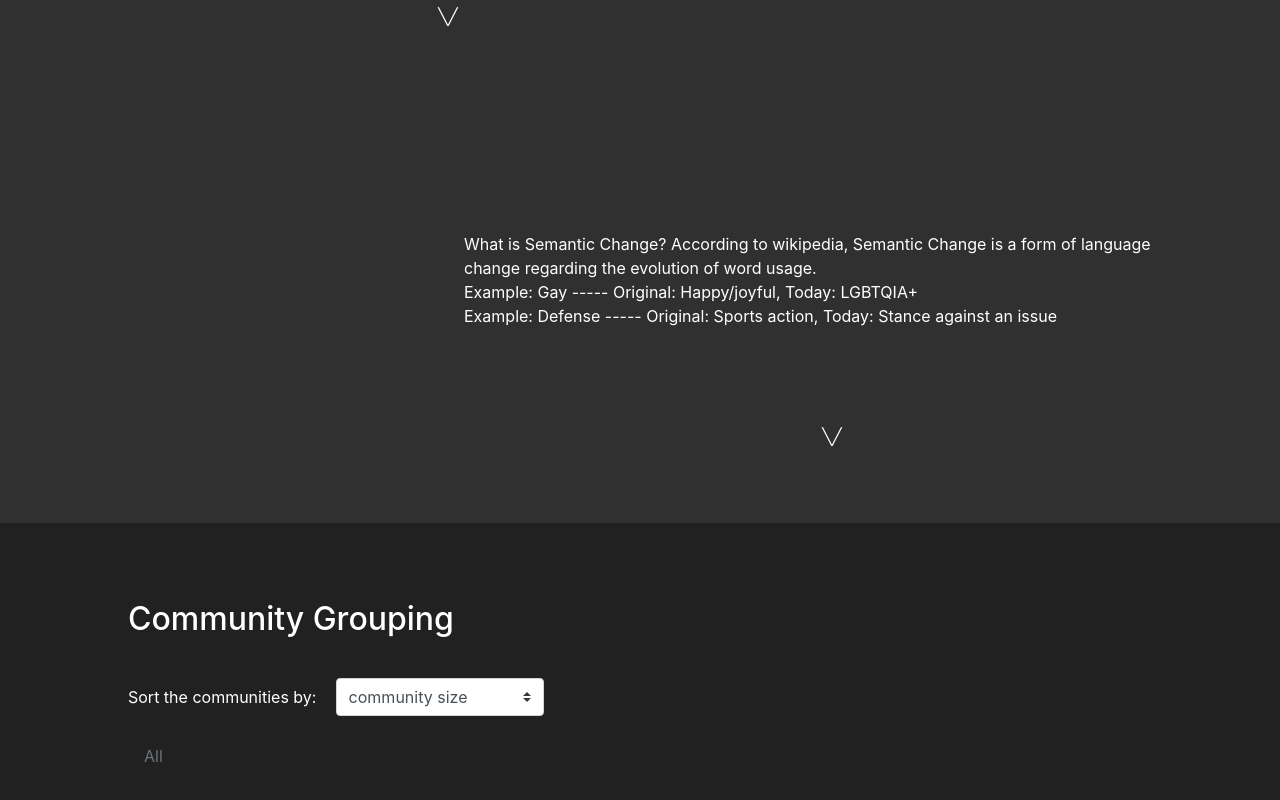
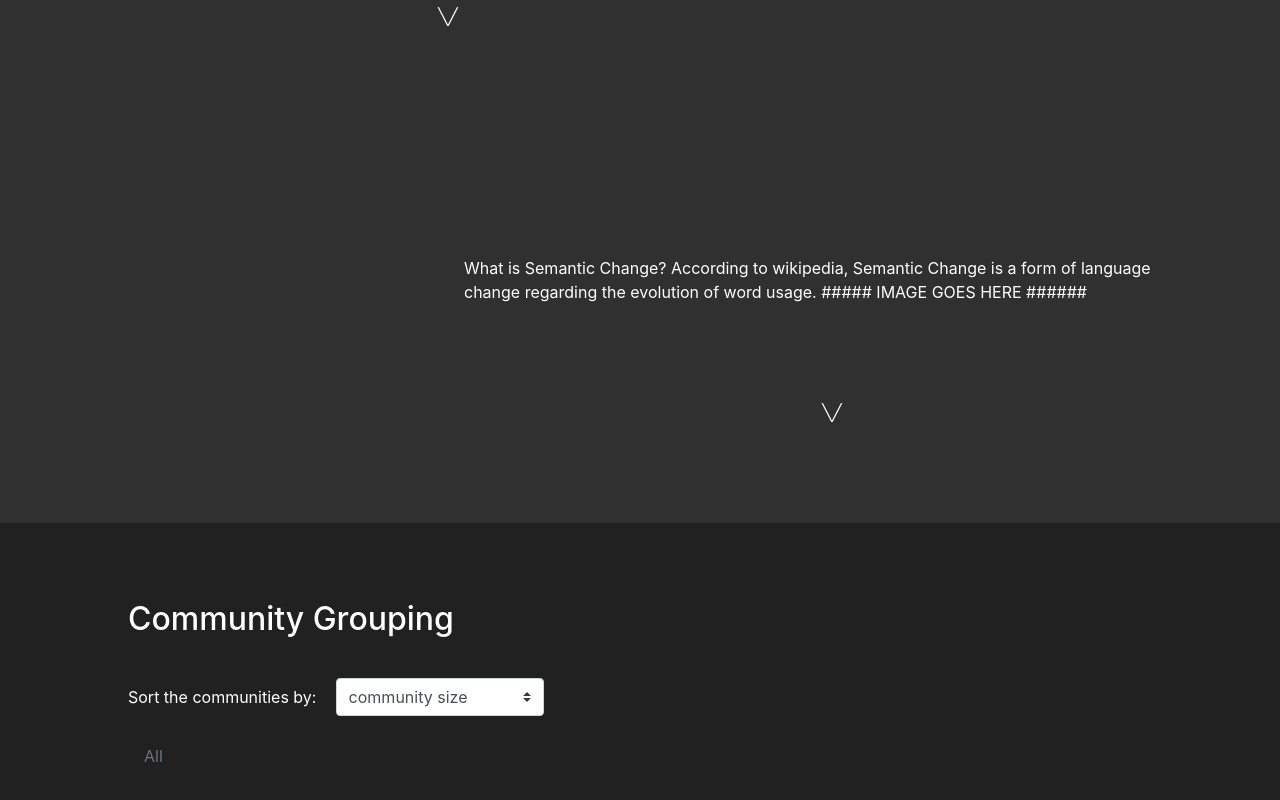
Before and after one commit to 6859-sp21/final-project-atlanta-community, a Vue app in the folder app/: page /#/viz in a window 1280 px wide. Shown: the part 1317-2117 px from the top of the page. Built offline with nearby package versions, Linux system fonts and the light colour scheme; no server answers; what vue-cookie, vue-social-sharing would draw is missing.

Commit message:
Update Tutorial.vue

```diff
--- a/app/src/views/Tutorial.vue
+++ b/app/src/views/Tutorial.vue
@@ -4,8 +4,7 @@
       <hr>
       <p>
         What is Semantic Change? According to wikipedia, Semantic Change is a form of language change regarding the evolution of word usage.
-        <br>Example: Gay ----- Original: Happy/joyful,  Today: LGBTQIA+
-        <br>Example: Defense ----- Original: Sports action,  Today: Stance against an issue
+        ##### IMAGE GOES HERE ######
       </p>
       <span v-scrollanimation>╲╱</span>
     </div>
```
